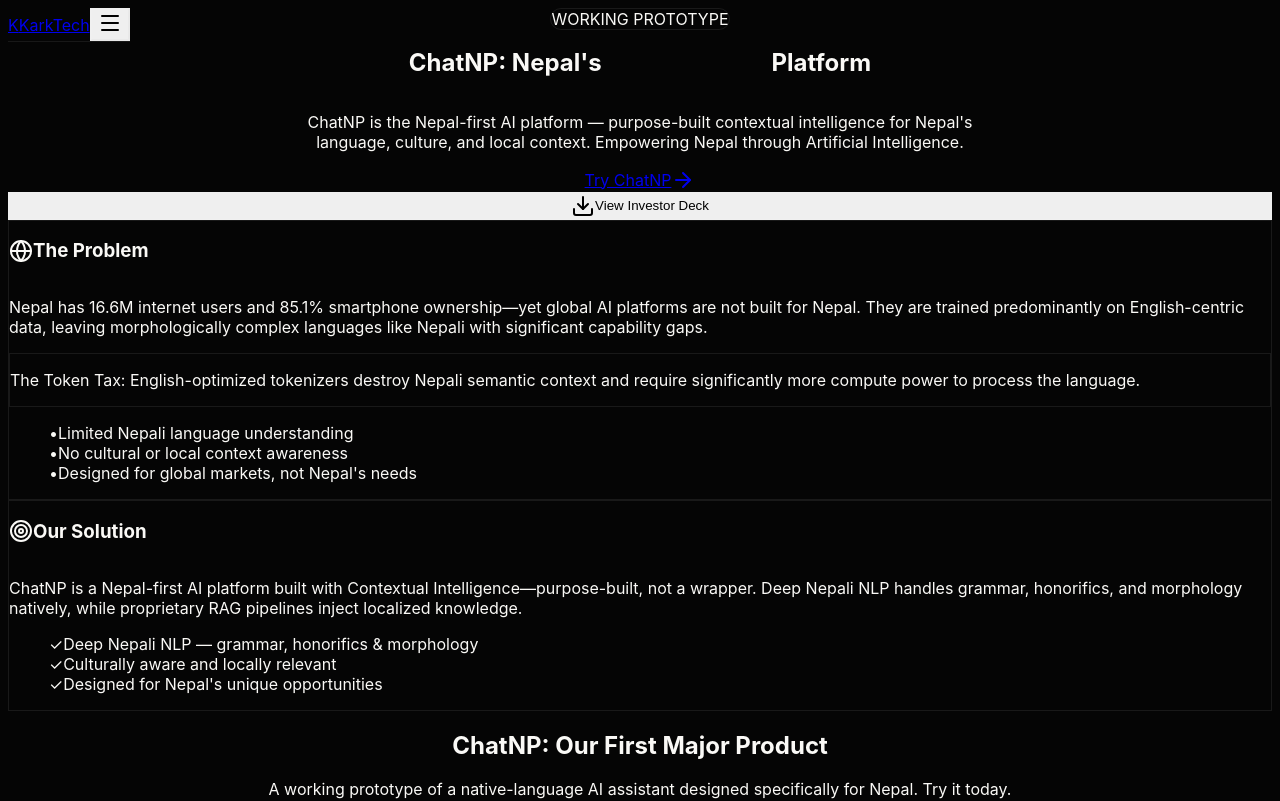
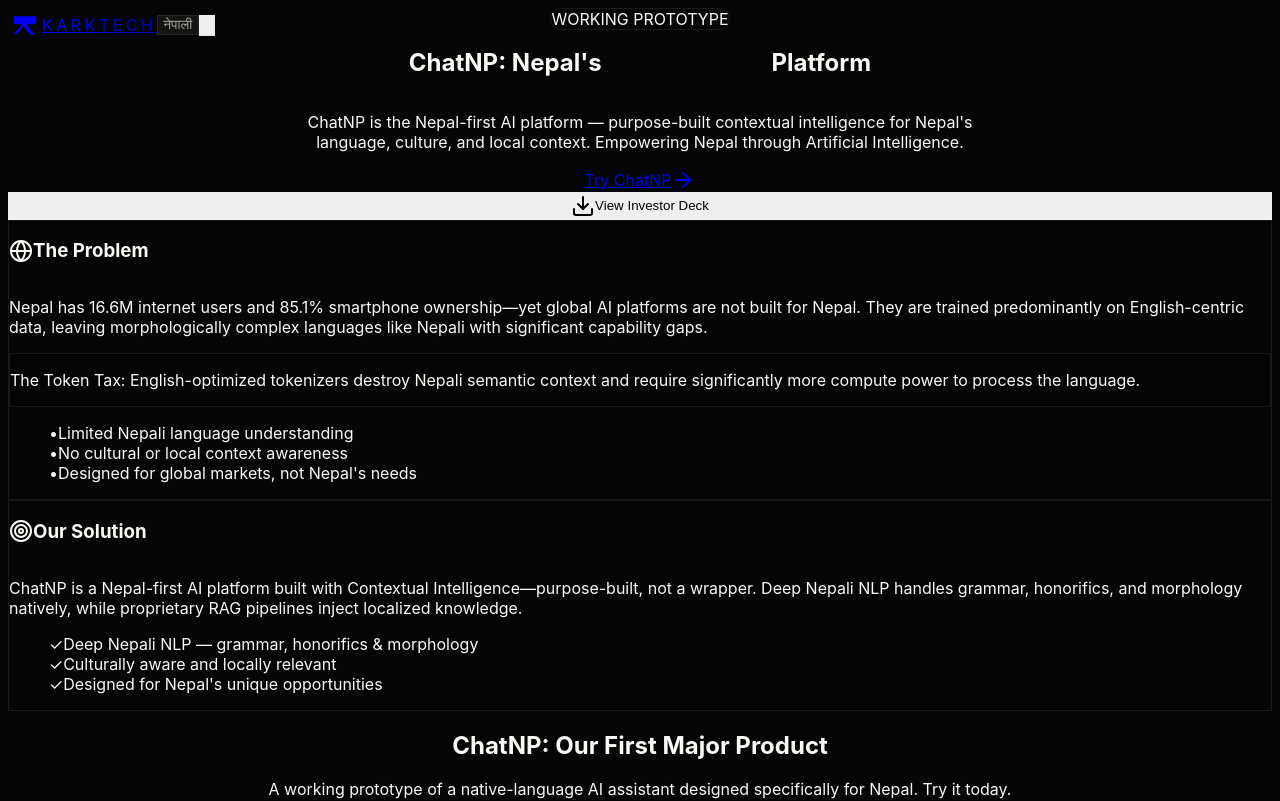
Before and after one commit to ganeshinunited-dot/Chatnepal, a Next.js app: page / in a window 1280 px wide. Shown: the top 801 px of the page. Built offline with nearby package versions, Linux system fonts and the light colour scheme.

Commit message:
Update Navbar.tsx

```diff
--- a/components/Navbar.tsx
+++ b/components/Navbar.tsx
@@ -1,78 +1,128 @@
-'use client';
+"use client";
 
-import Link from 'next/link';
-import { Menu, X } from 'lucide-react';
-import { useState } from 'react';
+import React, { useState, useEffect } from "react";
+import Link from "next/link";
+import Logo from "./Logo";
 
-const navItems = [
-  { href: '/about', label: 'About' },
-  { href: '/#chatnp', label: 'ChatNP' },
-  { href: '/#investors', label: 'Investors' },
-  { href: '/#roadmap', label: 'Roadmap' },
-  { href: '/#contact', label: 'Contact' },
-];
+export const Navbar: React.FC = () => {
+  const [scrolled, setScrolled] = useState(false);
+  const [mobileMenuOpen, setMobileMenuOpen] = useState(false);
+  const [lang, setLang] = useState<"EN" | "NP">("EN");
 
-export function Navbar() {
-  const [isOpen, setIsOpen] = useState(false);
-  const closeMenu = () => setIsOpen(false);
+  useEffect(() => {
+    const handleScroll = () => {
+      setScrolled(window.scrollY > 20);
+    };
+    window.addEventListener("scroll", handleScroll);
+    return () => window.removeEventListener("scroll", handleScroll);
+  }, []);
+
+  const navLinks = [
+    { labelEn: "About", labelNp: "हाम्रो बारेमा", href: "/#about" },
+    { labelEn: "ChatNP", labelNp: "च्याटएनपी", href: "/#chatnp" },
+    { labelEn: "Roadmap", labelNp: "योजना", href: "/#roadmap" },
+    { labelEn: "Investors", labelNp: "लगानीकर्ता", href: "/#investors" },
+    { labelEn: "Contact", labelNp: "सम्पर्क", href: "/#contact" },
+  ];
 
   return (
-    <nav className="fixed top-0 left-0 right-0 z-50 border-b border-white/5 bg-[#050505]/80 backdrop-blur-xl">
-      <div className="mx-auto flex h-16 max-w-7xl items-center justify-between px-4 sm:px-6">
-        <Link href="/" onClick={closeMenu} className="flex items-center gap-2 font-heading text-xl font-semibold tracking-tight text-white sm:text-2xl">
-          <div className="flex h-6 w-6 shrink-0 items-center justify-center rounded-md bg-gradient-to-tr from-brand-blue to-brand-red">
-            <span className="text-xs font-bold text-white">K</span>
-          </div>
-          KarkTech
-        </Link>
+    <header
+      className={`fixed top-0 left-0 right-0 z-50 transition-all duration-300 ${
+        scrolled
+          ? "glass-nav border-b border-[var(--border-card)] py-3 shadow-xs"
+          : "bg-transparent py-5"
+      }`}
+    >
+      <div className="max-w-7xl mx-auto px-4 sm:px-6 lg:px-8 flex items-center justify-between">
+        <Logo size="md" />
 
-        <div className="hidden items-center gap-8 text-sm font-medium text-zinc-400 md:flex">
-          {navItems.map((item) => (
-            <Link key={item.href} href={item.href} className="transition-colors hover:text-white">
-              {item.label}
+        <nav className="hidden md:flex items-center gap-8">
+          {navLinks.map((link) => (
+            <Link
+              key={link.href}
+              href={link.href}
+              className="text-sm font-medium text-[var(--text-secondary)] hover:text-[var(--text-primary)] transition-colors duration-150"
+            >
+              {lang === "EN" ? link.labelEn : link.labelNp}
             </Link>
           ))}
+        </nav>
+
+        <div className="hidden md:flex items-center gap-4">
+          <button
+            onClick={() => setLang(lang === "EN" ? "NP" : "EN")}
+            className="flex items-center gap-1 px-3 py-1.5 text-xs font-semibold rounded-full border border-[var(--border-card)] bg-[var(--bg-surface)] text-[var(--text-secondary)] hover:text-[var(--text-primary)] transition-all"
+            aria-label="Switch Language"
+          >
+            <span className={lang === "NP" ? "text-[var(--accent-gold)] font-bold" : "opacity-60"}>
+              नेपा
+            </span>
+            <span className="opacity-30">/</span>
+            <span className={lang === "EN" ? "text-[var(--accent-gold)] font-bold" : "opacity-60"}>
+              EN
+            </span>
+          </button>
+
+          <Link
+            href="/chat"
+            className="inline-flex items-center justify-center px-4 py-2 text-xs font-semibold tracking-wide uppercase rounded-lg bg-[var(--text-primary)] text-[var(--bg-base)] hover:opacity-90 transition-all duration-200 shadow-xs"
+          >
+            {lang === "EN" ? "Launch ChatNP" : "च्याट सुरु गर्नुहोस्"}
+          </Link>
         </div>
 
-        <div className="flex items-center gap-2 sm:gap-4">
-          <Link href="/chat" className="hidden h-9 items-center justify-center rounded-full bg-white px-4 text-sm font-semibold text-black transition-colors hover:bg-zinc-200 sm:flex">
-            Try ChatNP
-          </Link>
+        <div className="flex md:hidden items-center gap-3">
           <button
-            type="button"
-            aria-label={isOpen ? 'Close navigation menu' : 'Open navigation menu'}
-            aria-expanded={isOpen}
-            onClick={() => setIsOpen((open) => !open)}
-            className="rounded-lg p-2 text-zinc-400 transition-colors hover:bg-white/10 hover:text-white focus-visible:outline-none focus-visible:ring-2 focus-visible:ring-brand-blue md:hidden"
+            onClick={() => setLang(lang === "EN" ? "NP" : "EN")}
+            className="px-2.5 py-1 text-xs font-semibold rounded-md border border-[var(--border-card)] bg-[var(--bg-surface)] text-[var(--text-secondary)]"
           >
-            {isOpen ? <X className="h-6 w-6" /> : <Menu className="h-6 w-6" />}
+            {lang === "EN" ? "नेपाली" : "English"}
+          </button>
+
+          <button
+            onClick={() => setMobileMenuOpen(!mobileMenuOpen)}
+            className="p-2 rounded-lg text-[var(--text-primary)] hover:bg-[var(--bg-surface)] transition-colors"
+            aria-label="Toggle Navigation Menu"
+          >
+            <svg className="w-6 h-6" fill="none" stroke="currentColor" viewBox="0 0 24 24">
+              {mobileMenuOpen ? (
+                <path strokeLinecap="round" strokeLinejoin="round" strokeWidth="2" d="M6 18L18 6M6 6l12 12" />
+              ) : (
+                <path strokeLinecap="round" strokeLinejoin="round" strokeWidth="2" d="M4 6h16M4 12h16M4 18h16" />
+              )}
+            </svg>
           </button>
         </div>
       </div>
 
-      {isOpen && (
-        <div className="border-t border-white/5 bg-[#090909] px-4 py-4 shadow-2xl md:hidden">
-          <div className="flex flex-col gap-1">
-            {navItems.map((item) => (
+      {mobileMenuOpen && (
+        <div className="md:hidden glass-nav border-b border-[var(--border-card)] px-6 py-6 space-y-4 animate-in fade-in slide-in-from-top-4 duration-200">
+          <div className="flex flex-col space-y-3">
+            {navLinks.map((link) => (
               <Link
-                key={item.href}
-                href={item.href}
-                onClick={closeMenu}
-                className="rounded-lg px-3 py-3 text-base font-medium text-zinc-300 transition-colors hover:bg-white/5 hover:text-white"
+                key={link.href}
+                href={link.href}
+                onClick={() => setMobileMenuOpen(false)}
+                className="text-base font-medium text-[var(--text-secondary)] hover:text-[var(--text-primary)] py-1"
               >
-                {item.label}
+                {lang === "EN" ? link.labelEn : link.labelNp}
               </Link>
             ))}
+          </div>
+
+          <div className="pt-4 border-t border-[var(--border-card)]">
             <Link
               href="/chat"
-              onClick={closeMenu}
-              className="mt-2 flex h-11 items-center justify-center rounded-xl bg-brand-blue px-4 text-sm font-bold text-white transition-colors hover:bg-brand-blue-bright"
+              onClick={() => setMobileMenuOpen(false)}
+              className="block w-full text-center px-4 py-3 text-sm font-semibold rounded-lg bg-[var(--text-primary)] text-[var(--bg-base)]"
             >
-              Try ChatNP
+              {lang === "EN" ? "Launch ChatNP" : "च्याट सुरु गर्नुहोस्"}
             </Link>
           </div>
         </div>
       )}
-    </nav>
+    </header>
   );
-}
+};
+
+export default Navbar;
```
